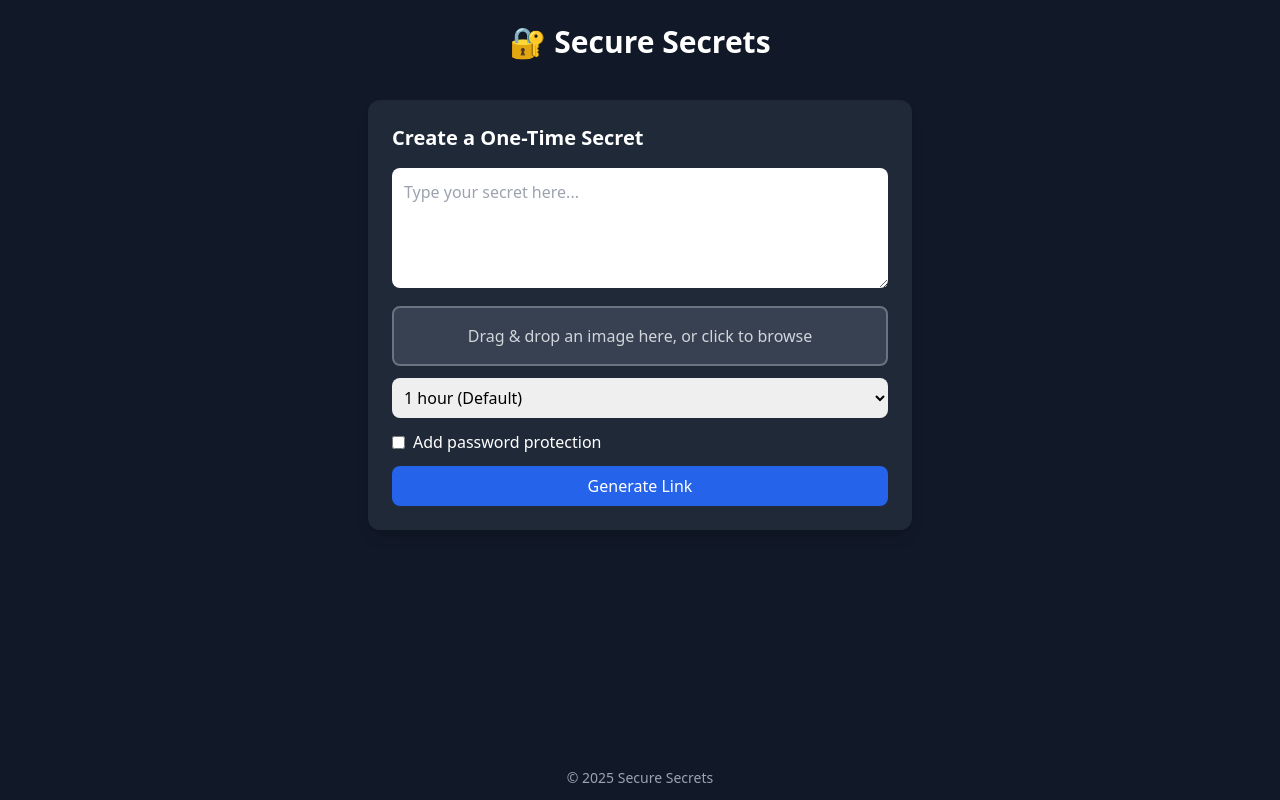
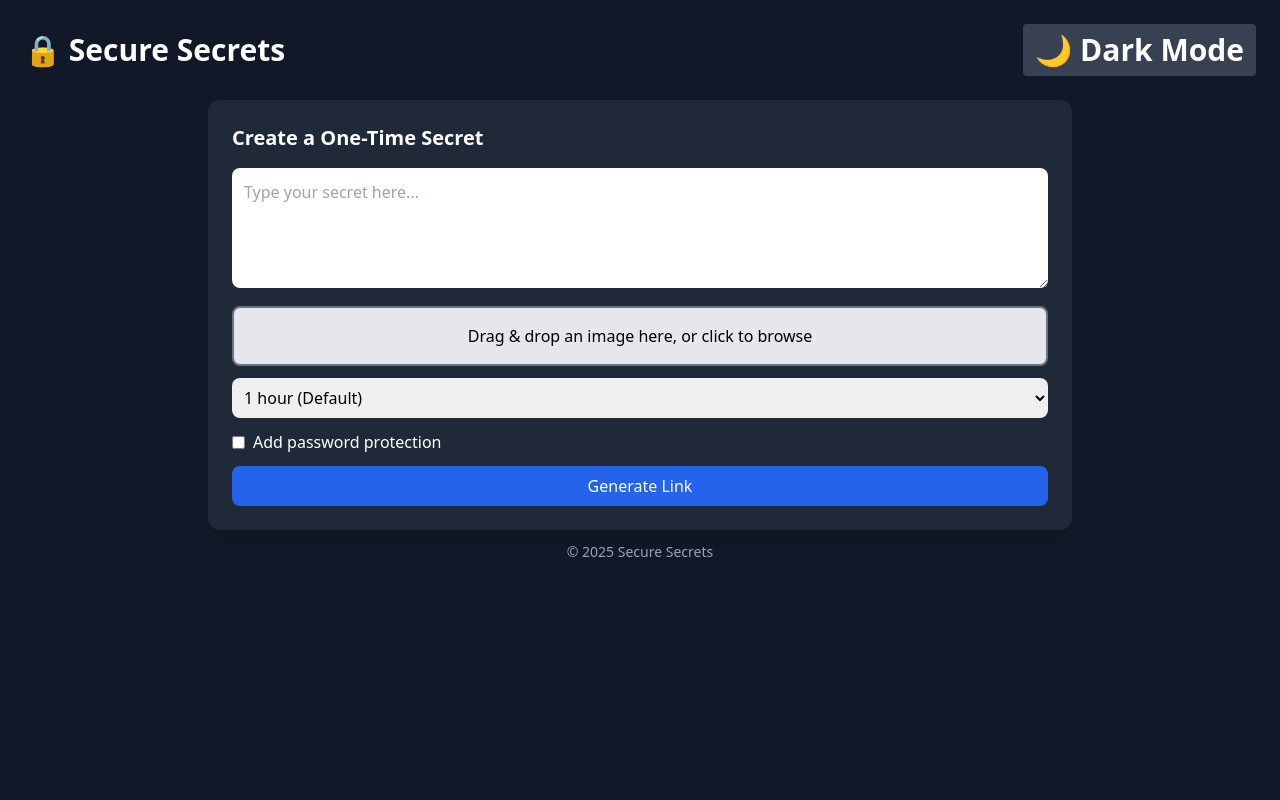
Before and after one commit to Shrey42-dot/Secure-Secrets, a React (Vite) app in the folder frontend/: page / in a window 1280 px wide. Built offline with nearby package versions, Linux system fonts and the light colour scheme; no server answers.

Commit message:
light and dark theme

```diff
--- a/frontend/src/App.jsx
+++ b/frontend/src/App.jsx
@@ -1,14 +1,53 @@
 import { Outlet } from "react-router-dom";
+import { useEffect, useState } from "react";
 
 export default function App() {
-  console.log("FRONTEND API URL:", import.meta.env.VITE_API_URL);
+  // THEME STATE
+  const [theme, setTheme] = useState(
+    localStorage.getItem("theme") ||
+      (window.matchMedia("(prefers-color-scheme: dark)").matches
+        ? "dark"
+        : "light")
+  );
+
+  // APPLY THE THEME TO <html>
+  useEffect(() => {
+    const root = document.documentElement;
+
+    if (theme === "dark") {
+      root.classList.add("dark");
+    } else {
+      root.classList.remove("dark");
+    }
+
+    localStorage.setItem("theme", theme);
+  }, [theme]);
+
   return (
-    <div className="min-h-screen bg-gray-900 text-white flex flex-col items-center">
-      <header className="py-6 text-3xl font-bold">🔐 Secure Secrets</header>
-      <main className="flex-1 w-full max-w-xl p-4">
+    <div className="min-h-screen bg-gray-900 dark:bg-gray-100 text-white dark:text-black transition-colors duration-500">
+
+      {/* HEADER */}
+      <header className="py-6 text-3xl font-bold flex justify-between items-center px-6">
+        <span>🔒 Secure Secrets</span>
+
+        {/* THEME TOGGLE BUTTON */}
+        <button
+          onClick={() => setTheme(theme === "dark" ? "light" : "dark")}
+          className="px-3 py-2 rounded bg-gray-700 dark:bg-gray-200 text-white dark:text-black transition-colors duration-300"
+        >
+          {theme === "dark" ? "🌞 Light Mode" : "🌙 Dark Mode"}
+        </button>
+      </header>
+
+      {/* MAIN CONTENT */}
+      <main className="flex-1 w-full max-w-4xl mx-auto px-4">
         <Outlet />
       </main>
-      <footer className="py-3 text-sm text-gray-400">© {new Date().getFullYear()} Secure Secrets</footer>
+
+      {/* FOOTER */}
+      <footer className="py-3 text-sm text-gray-400 dark:text-gray-600 text-center">
+        © {new Date().getFullYear()} Secure Secrets
+      </footer>
     </div>
   );
 }
--- a/frontend/src/pages/CreateSecret.jsx
+++ b/frontend/src/pages/CreateSecret.jsx
@@ -196,7 +196,7 @@ export default function CreateSecret() {
 
 
   return (
-    <div className="bg-gray-800 p-6 rounded-xl shadow-lg">
+    <div className="bg-gray-800 dark:bg-white text-white dark:text-black p-6 rounded-xl shadow-lg transition-colors duration-500">
       <h1 className="text-xl mb-4 font-semibold">Create a One-Time Secret</h1>
 
       <form onSubmit={handleSubmit}>
@@ -205,7 +205,7 @@ export default function CreateSecret() {
           value={secret}
           onChange={(e) => setSecret(e.target.value)}
           placeholder="Type your secret here..."
-          className="w-full p-3 rounded-lg text-black"
+          className="w-full p-3 rounded-lg text-black dark:text-black dark:bg-gray-200"
           rows="4"
         />
 
@@ -213,7 +213,9 @@ export default function CreateSecret() {
         {/* DRAG & DROP BOX */}
         <div
           className={`mt-3 w-full p-4 border-2 rounded-lg text-center cursor-pointer
-            ${dragActive ? "border-blue-400 bg-blue-900/20" : "border-gray-500 bg-gray-700"}`}
+            ${dragActive
+                    ? "border-gray-500 dark:border-gray-300 bg-gray-200 dark:bg-gray-200"
+                    : "border-gray-500 dark:border-gray-300 bg-gray-200 dark:bg-gray-200"}`}
           onDragOver={handleDragOver}
           onDragLeave={handleDragLeave}
           onDrop={handleDrop}
@@ -222,7 +224,7 @@ export default function CreateSecret() {
           {image ? (
             <p className="text-green-300">{image.name}</p>
           ) : (
-            <p className="text-gray-300">Drag & drop an image here, or click to browse</p>
+            <p className="text-black">Drag & drop an image here, or click to browse</p>
           )}
         </div>
 
@@ -237,7 +239,7 @@ export default function CreateSecret() {
 
         {/* TTL */}
         <select
-          className="w-full mt-3 p-2 rounded-lg text-black"
+          className="w-full mt-3 p-2 rounded-lg text-black dark:bg-gray-200 dark:text-black"
           value={ttl}
           onChange={(e) => setTtl(Number(e.target.value))}
         >
@@ -248,7 +250,7 @@ export default function CreateSecret() {
         </select>
 
         {/* PASSWORD TOGGLE */}
-        <div className="mt-3 text-white">
+        <div className="mt-3 text-white dark:text-black transition-colors duration-500">
           <label className="flex items-center gap-2 select-none">
             <input
               type="checkbox"
@@ -264,7 +266,7 @@ export default function CreateSecret() {
               placeholder="Enter password"
               value={password}
               onChange={(e) => setPassword(e.target.value)}
-              className="w-full mt-2 p-2 rounded-lg text-black"
+              className="w-full mt-2 p-2 rounded-lg text-black dark:bg-gray-200"
               autoComplete="new-password"
             />
           )}
@@ -286,7 +288,7 @@ export default function CreateSecret() {
 
       {/* SHOW GENERATED LINK + QR */}
       {link && (
-        <div className="mt-4 bg-gray-700 p-3 rounded-md">
+        <div className="mt-4 bg-gray-700 dark:bg-gray-200 p-3 rounded-md transition-colors duration-500">
           <p className="text-green-400">✅ Secret stored successfully!</p>
 
           <div className="mt-2 flex flex-col md:flex-row items-start md:items-center gap-4">
--- a/frontend/src/pages/ViewSecret.jsx
+++ b/frontend/src/pages/ViewSecret.jsx
@@ -158,7 +158,7 @@ export default function ViewSecret() {
   }
 
   return (
-    <div className="bg-gray-800 p-6 rounded-xl shadow-lg text-center">
+    <div className="bg-gray-800 dark:bg-white text-white dark:text-black p-6 rounded-xl shadow-lg text-center transition-colors duration-500">
       {needPassword ? (
         <div className="flex flex-col items-center text-white">
           <h2 className="text-lg mb-2">This secret is password protected</h2>
@@ -168,7 +168,7 @@ export default function ViewSecret() {
             placeholder="Enter password"
             value={password}
             onChange={(e) => setPassword(e.target.value)}
-            className="p-2 rounded text-black w-full max-w-xs"
+            className="p-2 rounded text-black dark:bg-gray-200 w-full max-w-xs"
             autoFocus
           />
 
@@ -185,7 +185,7 @@ export default function ViewSecret() {
         <>
           <h1 className="text-xl mb-3 font-semibold">Your Secret:</h1>
 
-          <div className="bg-gray-900 p-3 rounded-lg text-green-300 break-words">
+          <div className="bg-gray-900 dark:bg-gray-100 p-3 rounded-lg text-green-300 break-words transition-colors duration-500">
             {secretContent}
           </div>
 
--- a/frontend/tailwind.config.js
+++ b/frontend/tailwind.config.js
@@ -1,7 +1,8 @@
-export default {
+export default  {
+  darkMode: 'class',
   content: [
-    "./index.html",
-    "./src/**/*.{js,jsx,ts,tsx}",
+    './index.html',
+    './src/**/*.{js,jsx,ts,tsx}',
   ],
   theme: {
     extend: {},
```
